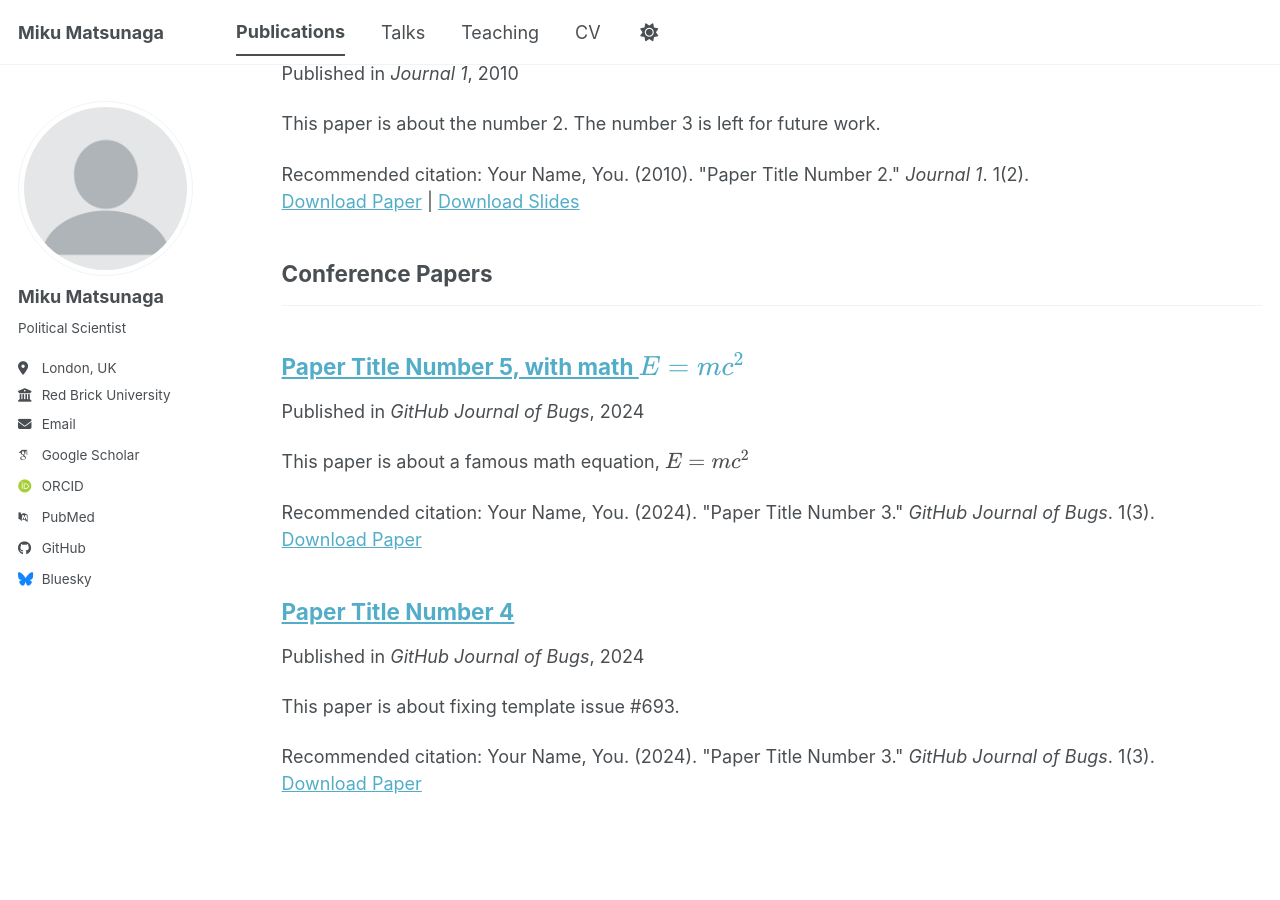
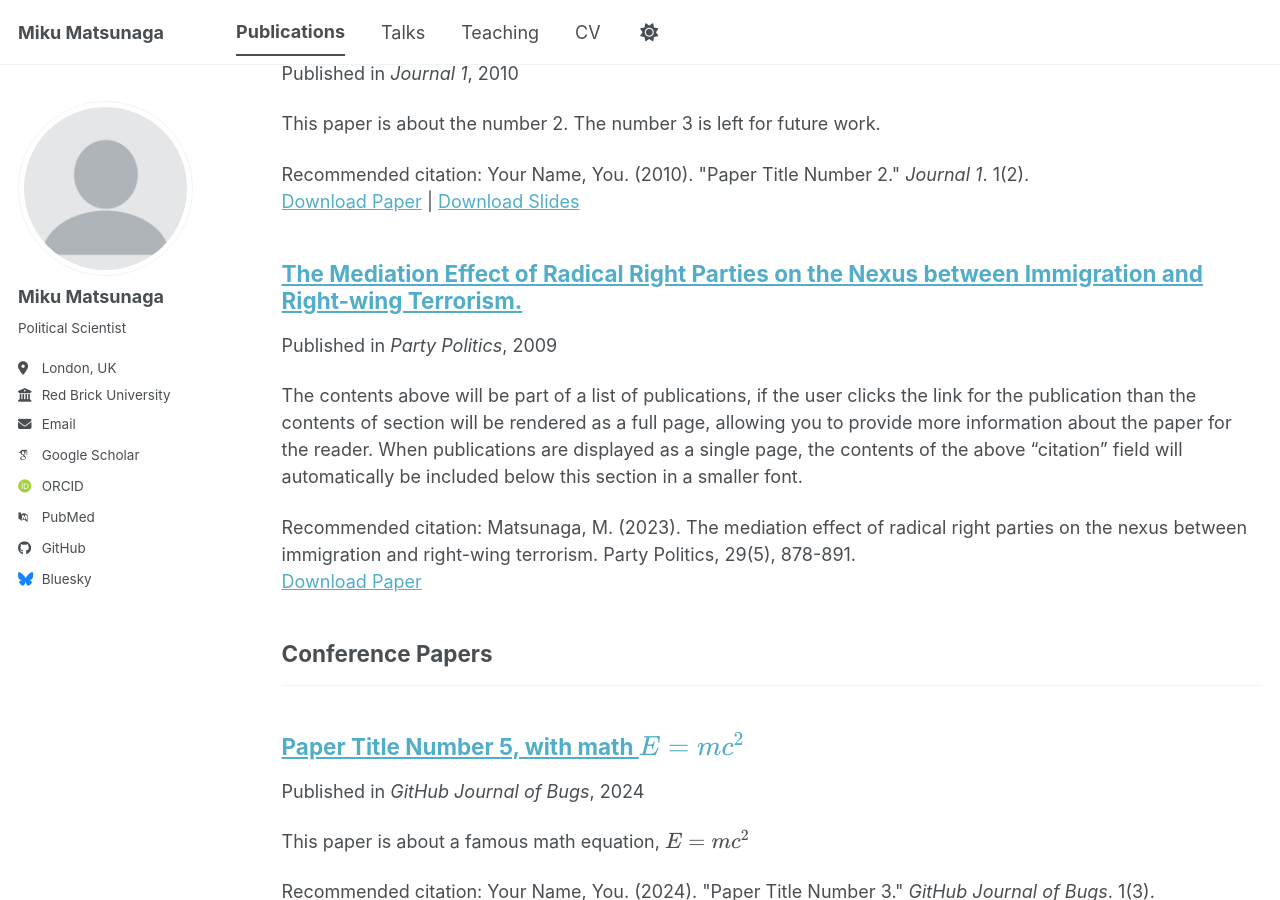
Before and after one commit to mikumatsunaga/mikumatsunaga.github.io, a Jekyll site: the page built from _pages/publications.html, in a window 1280 px wide and 900 px high, scrolled down 536 px. Built offline with Jekyll 4.4.1, drawn with Linux system fonts in a browser that asks for light colours; some web fonts are replaced; a script bundle is joined from its source files by our own code; library files that are not in the unit come from our copies; a file with an impossible date is left out.

Commit message:
Update 2009-10-01-paper-title-number-1.md

```diff
--- a/_publications/2009-10-01-paper-title-number-1.md
+++ b/_publications/2009-10-01-paper-title-number-1.md
@@ -2,9 +2,9 @@
 title: "The Mediation Effect of Radical Right Parties on the Nexus between Immigration and Right-wing Terrorism."
 collection: publications
 category: manuscripts
-permalink: /publication/2023-The Mediation Effect of Radical Right Parties on the Nexus between Immigration and Right-wing Terrorism
-date: 2023
+permalink: https://journals.sagepub.com/doi/10.1177/13540688221107084
 venue: 'Party Politics'
 paperurl: 'https://journals.sagepub.com/doi/10.1177/13540688221107084'
+citation: Matsunaga, M. (2023). The mediation effect of radical right parties on the nexus between immigration and right-wing terrorism. Party Politics, 29(5), 878-891.
 ---
 The contents above will be part of a list of publications, if the user clicks the link for the publication than the contents of section will be rendered as a full page, allowing you to provide more information about the paper for the reader. When publications are displayed as a single page, the contents of the above "citation" field will automatically be included below this section in a smaller font.
```
